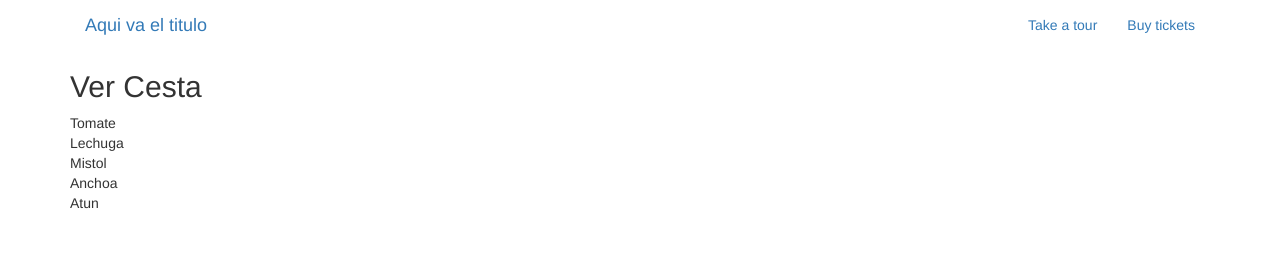
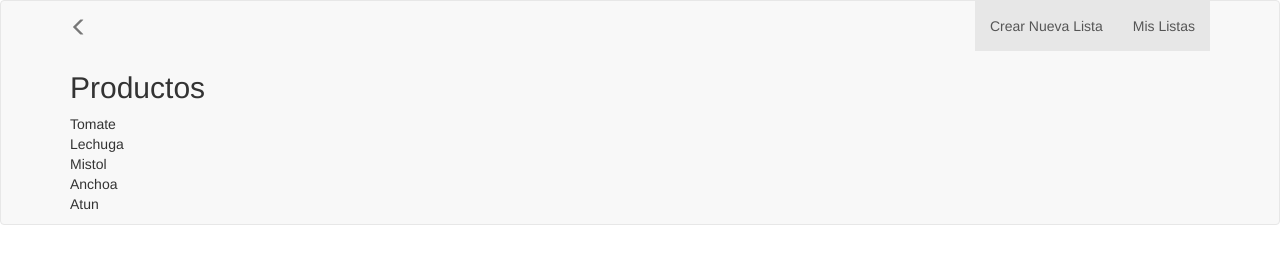
Before and after one commit to markelor/buymap, a plain HTML site: page listadoCesta.html in a window 1280 px wide. Drawn offline with nearby package versions, Linux system fonts and the light colour scheme.

Commit message:
listadoCesta

```diff
--- a/listadoCesta.html
+++ b/listadoCesta.html
@@ -8,11 +8,7 @@
         <title>BuyMap</title>
     </head>
     <body>
-        <div class="header">
-
-        </div>
-
-        <div class="content">
+        <div class="header navbar navbar-default">
             <div class="container">
                 <div class="navbar-header">
                     <button type="button" class="navbar-toggle collapsed" data-toggle="collapse" data-target="#navbar-menu">
@@ -21,21 +17,21 @@
                     <span class="icon-bar"></span>
                     <span class="icon-bar"></span>
                     </button>
-                    <a class="navbar-brand" href="#">Aqui va el titulo</a>
+                    <a class="navbar-brand glyphicon glyphicon-menu-left" href="index.html"></a>
                 </div>
             <div class="collapse navbar-collapse" id="navbar-menu">
                   <ul class="nav navbar-nav navbar-right">
                     <li class="active">
-                        <a href="#">Take a tour</a>
+                        <a href="#">Crear Nueva Lista</a>
                     </li>
-                    <li>
-                        <a href="#">Buy tickets</a>
+                    <li class="active">
+                        <a href="#">Mis Listas</a>
                     </li>
                   </ul>
-        </div>
+             </div>
                 <div class="row">
                     <div class="col-xs-12">
-                        <h2>Ver Cesta</h2>
+                        <h2>Productos</h2>
                             <ul class="list-unstyled">
                                 <li>Tomate</li>
                                 <li>Lechuga</li>
@@ -46,6 +42,11 @@
                     </div>
                 </div>
             </div>
+
+        </div>
+
+        <div class="content">
+
         </div>
 
 		<div class="footer">
```
